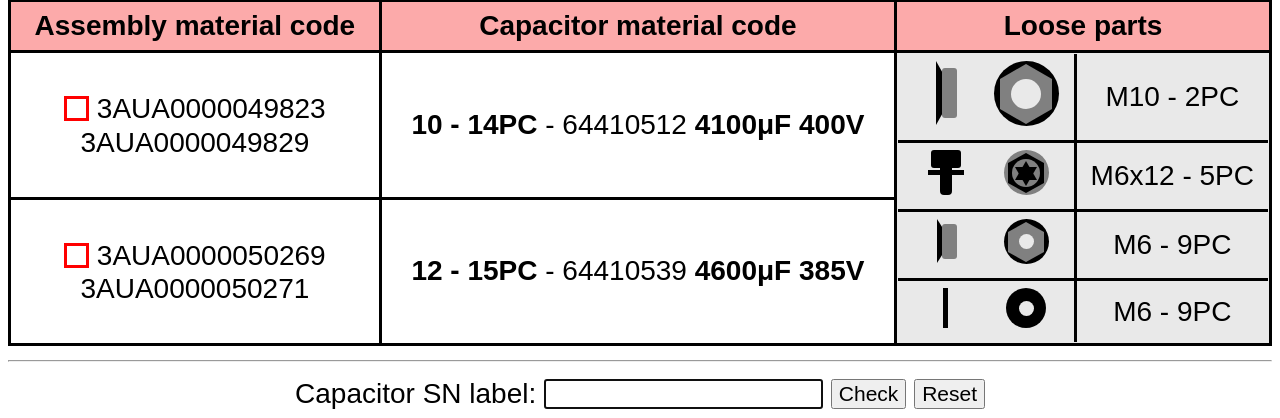
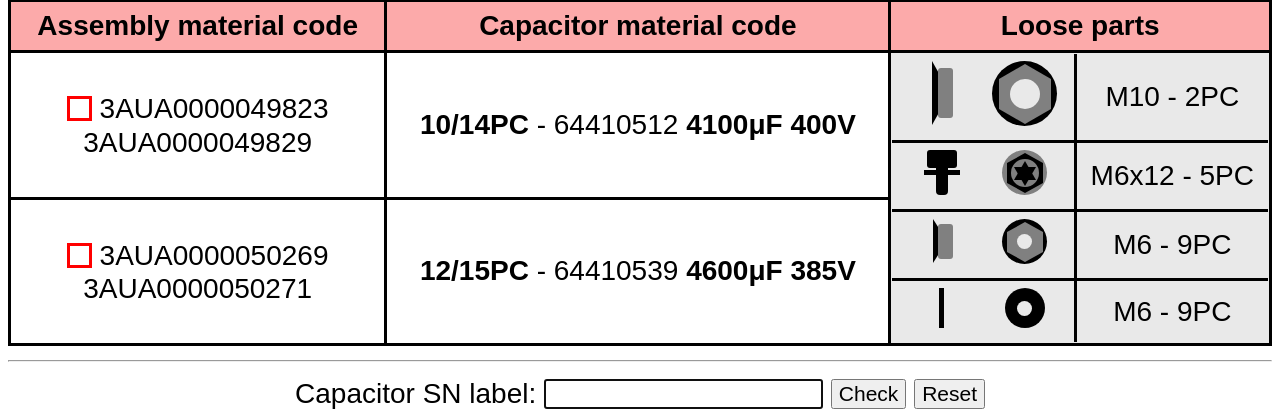
Before and after one commit to nata1993/capacitor-assembly-tester, a plain HTML site: page index.html in a window 1280 px wide. Shown: the part 558-976 px from the top of the page. Drawn offline with Linux system fonts and the light colour scheme.

Commit message:
Minor update for representation of ammount of capacitors in assembly.

```diff
--- a/index.html
+++ b/index.html
@@ -131,7 +131,7 @@
 					<label for="capacitor_type">3AUA0000049823 <br> 3AUA0000049829</label>
 				</td>
 				<td>
-					<p><span>10 - 14PC</span> - 64410512 <span>4100&mu;F 400V</span></p>
+					<p><span>10/14PC</span> - 64410512 <span>4100&mu;F 400V</span></p>
 				</td>
 				<td rowspan="2"  class="background_light_grey">
 					<div class="R8_loose_parts_grid_container">
@@ -244,7 +244,7 @@
 					<label for="capacitor_type">3AUA0000050269 <br> 3AUA0000050271</label>
 				</td>
 				<td>
-					<p><span>12 - 15PC</span> - 64410539 <span>4600&mu;F 385V</span></p>
+					<p><span>12/15PC</span> - 64410539 <span>4600&mu;F 385V</span></p>
 				</td>
 			</tr>
 		</table>
```
